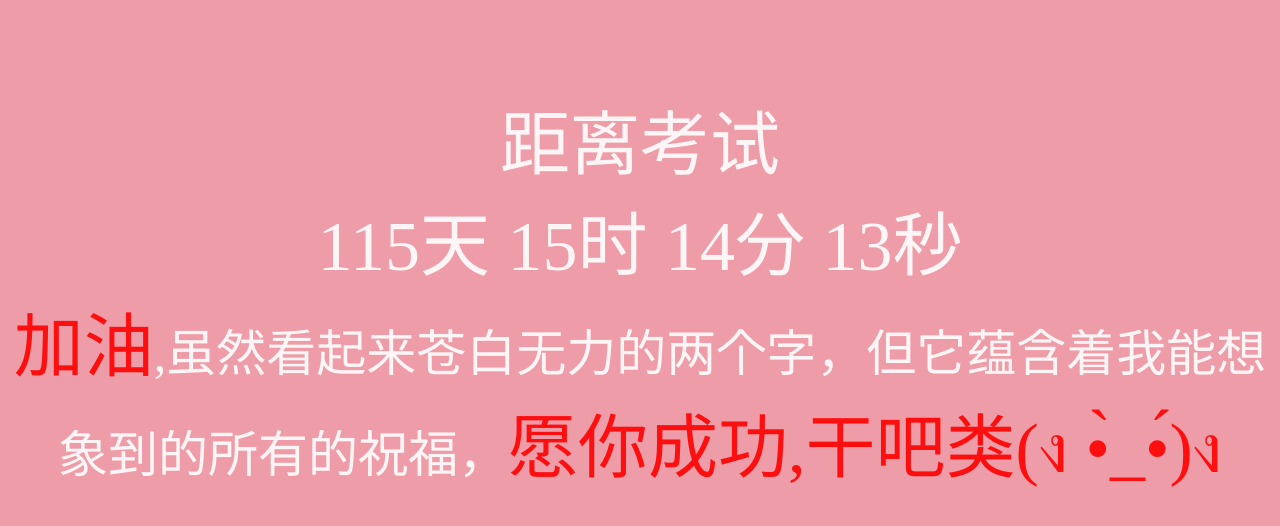
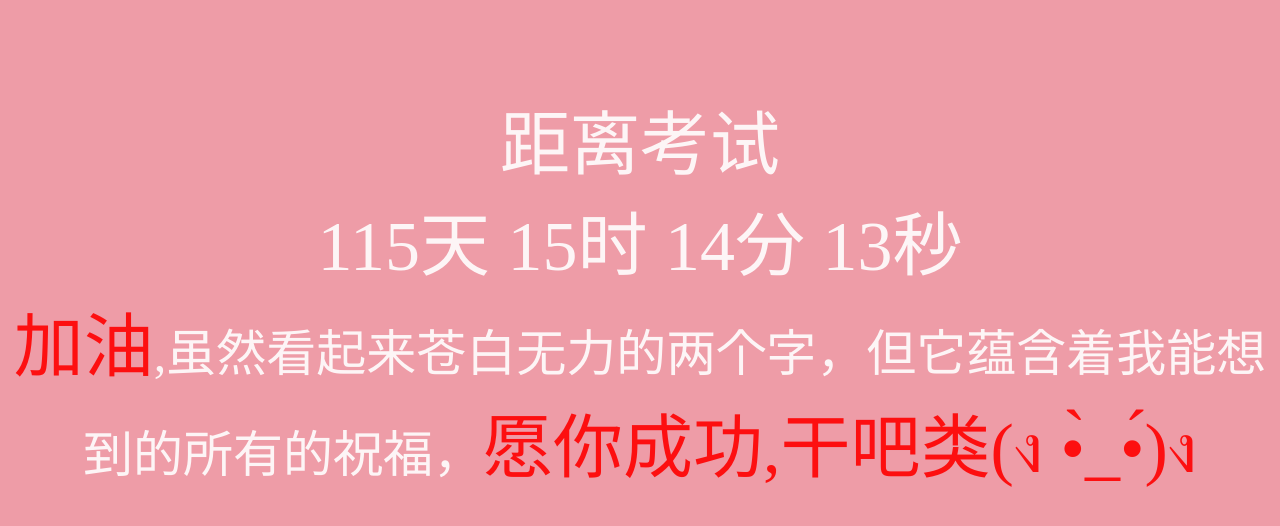
Before and after one commit to NiBai555/shazi.github.io, a plain HTML site: page index.html in a window 1280 px wide. Drawn offline with Linux system fonts and the light colour scheme.

Commit message:
Update index.html

```diff
--- a/index.html
+++ b/index.html
@@ -31,7 +31,7 @@
 <span id="t_h">00时</span>
 <span id="t_m">00分</span>
 <span id="t_s">00秒</span><br>
-<span style="font-size: 50px;"><span style="font-size: 70px;color: red;">加油</span>,虽然看起来苍白无力的两个字，但它蕴含着我能想象到的所有的祝福，<span style="font-size: 70px;color: red;">愿你成功,干吧类(ง •̀_•́)ง</span></span>
+<span style="font-size: 50px;"><span style="font-size: 70px;color: red;">加油</span>,虽然看起来苍白无力的两个字，但它蕴含着我能想到的所有的祝福，<span style="font-size: 70px;color: red;">愿你成功,干吧类(ง •̀_•́)ง</span></span>
 </DIV>
 <script type="text/javascript">
 function getRTime(){
```
